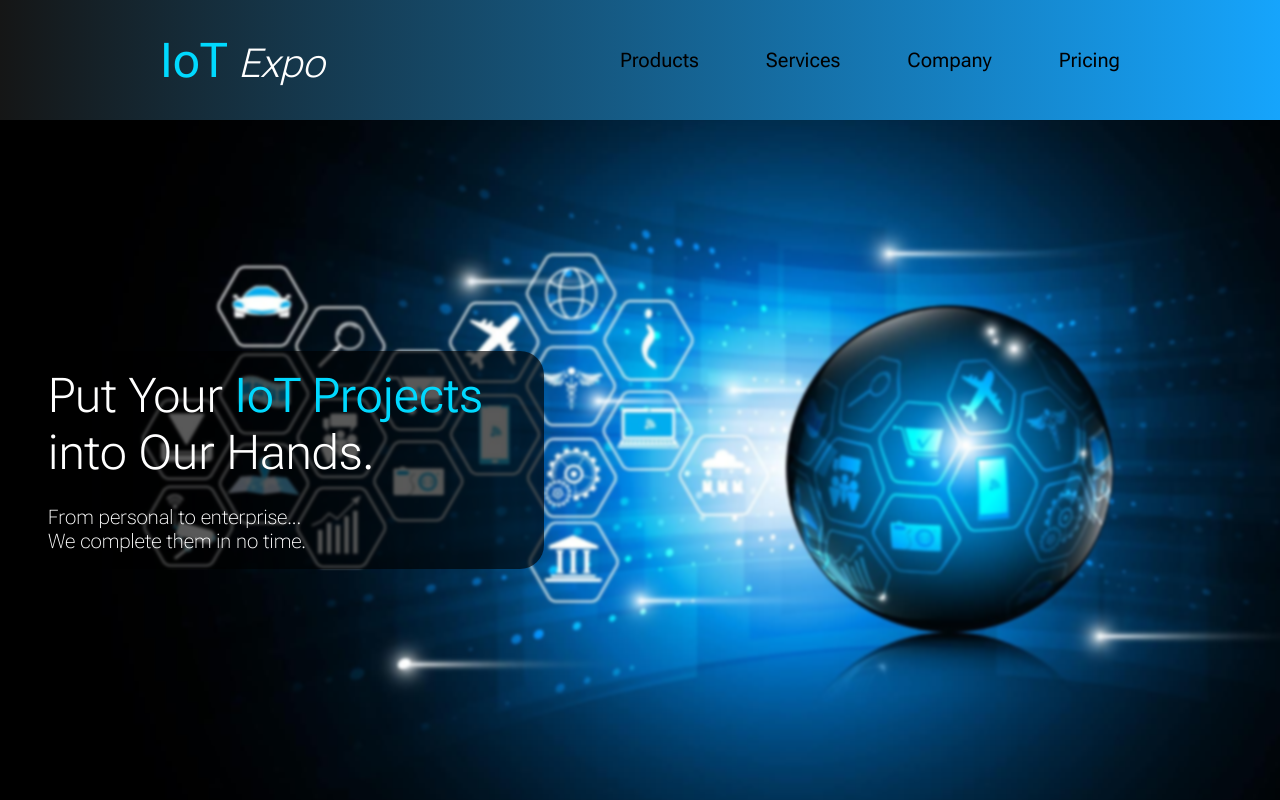
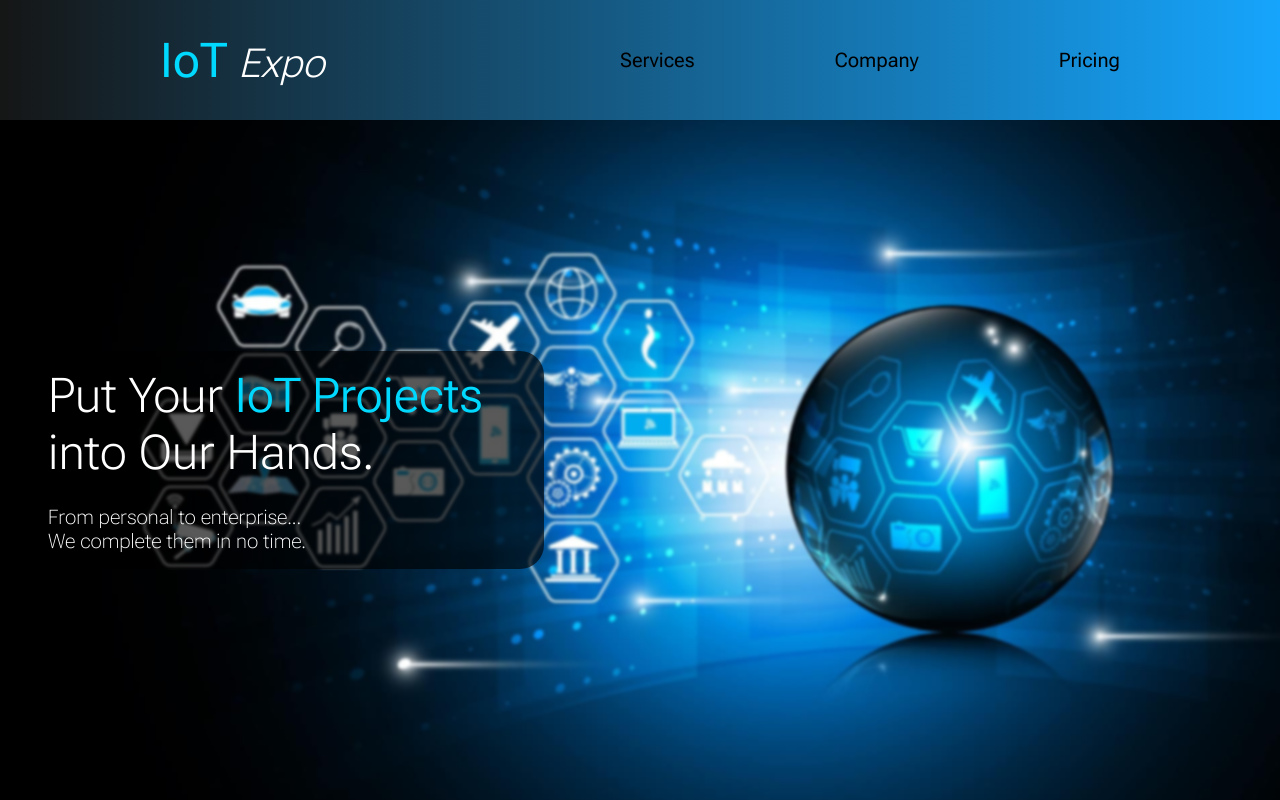
Before and after one commit to n-ii-ma/iot-expo, a Next.js app: page / in a window 1280 px wide. Shown: the top 800 px of the page. Built offline with nearby package versions, Linux system fonts and the light colour scheme.

Commit message:
Edit links

```diff
--- a/components/Nav.jsx
+++ b/components/Nav.jsx
@@ -6,16 +6,13 @@ const Nav = () => (
   <nav className={navStyles.container}>
     <ul>
       <li>
-        <Link href="/products">Products</Link>
+        <Link href="/services">Services</Link>
       </li>
       <li>
-        <Link href="/products">Services</Link>
+        <Link href="/about-us">Company</Link>
       </li>
       <li>
-        <Link href="/products">Company</Link>
-      </li>
-      <li>
-        <Link href="/products">Pricing</Link>
+        <Link href="/pricing">Pricing</Link>
       </li>
     </ul>
   </nav>
```
